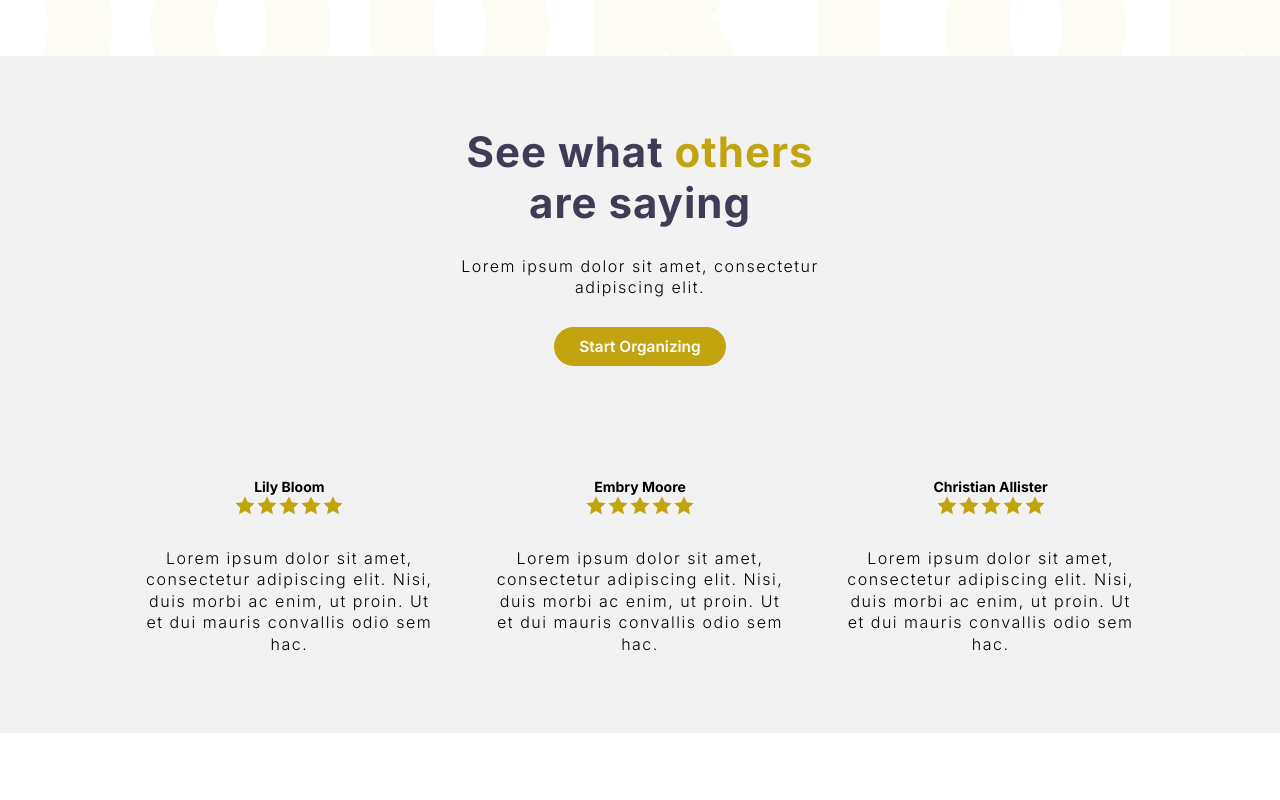
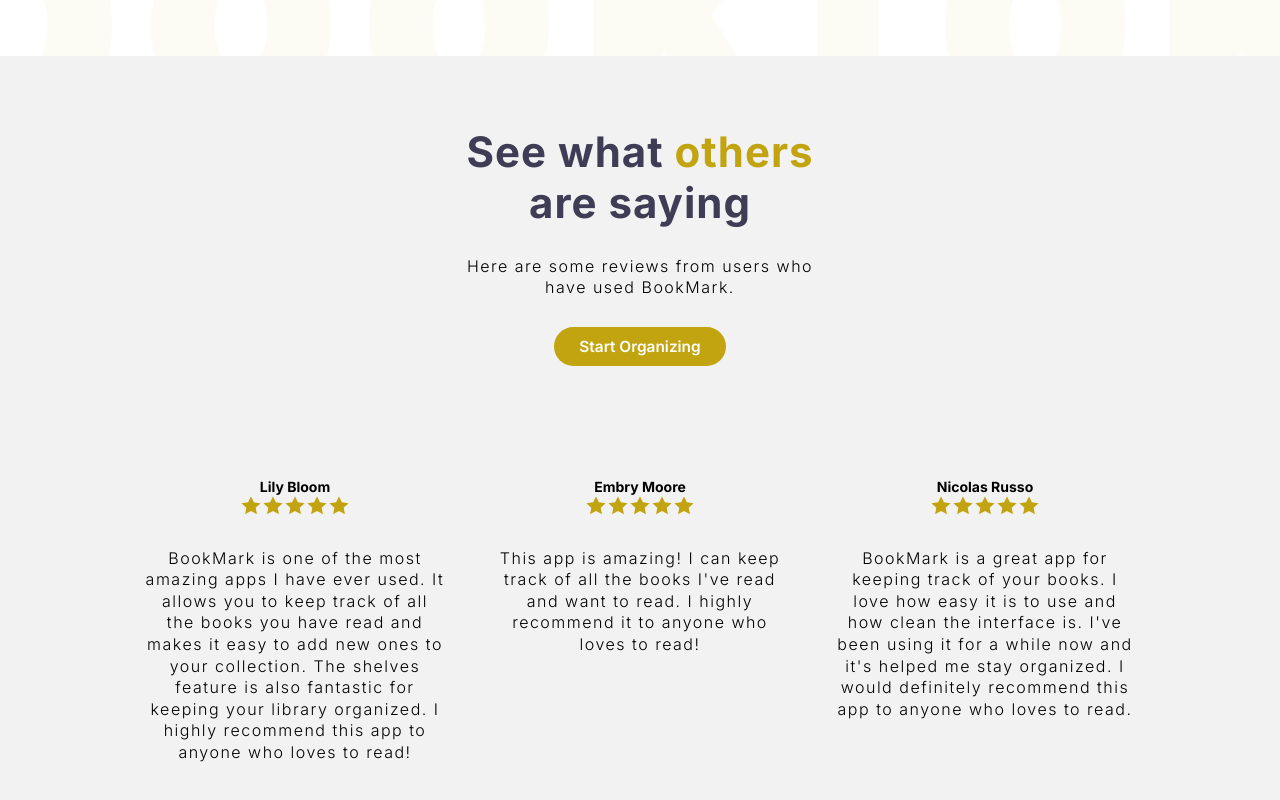
Before and after one commit to amori95917/online-bookshelf, a React (Create React App) app: page / in a window 1280 px wide. Shown: the part 3313-4113 px from the top of the page. Before the commit the page ends 4046 px from the top, so only its background shows below. Built offline with nearby package versions, Linux system fonts and the light colour scheme; no server answers.

Commit message:
Added more reviews and fixed some stying

```diff
--- a/src/components/home/Review.js
+++ b/src/components/home/Review.js
@@ -1,12 +1,16 @@
-import React from "react";
+import React, { useState } from "react";
 import Heading from "../../helpers/heading/Heading";
 import Container from "../../helpers/wrapper/Container";
 import Button from "../button/Button";
 import styled from "./Review.module.css";
 import { reviews } from "./reviews";
 import { GoStar } from "react-icons/go";
+import Modal from "../../helpers/modal/Modal";
+import Login from "../login/Login";
 
 const Review = () => {
+  const [openLoginModal, setOpenLoginModal] = useState(false);
+
   // for loop to create 5 star icon and add them to the array
   let stars = [];
   for (let index = 0; index < 5; index++) {
@@ -14,9 +18,9 @@
   }
 
   // map over the stars array and place each element with a span
-  const starsList = stars.map((star, index) => {
-    return <span key={index}>{star}</span>;
-  });
+  const starsList = stars.map((star, index) => <span key={index}>{star}</span>);
+
+  const handleClick = () => setOpenLoginModal((state) => !state);
 
   //props for heading component
   const heading = (
@@ -26,34 +30,45 @@
     </>
   );
 
-  const reviewList = reviews.map((review) => {
+  //only return 3 random reviews
+  const limitReviews = reviews.sort(() => Math.random() - 0.1).slice(0, 3);
+
+  const reviewList = limitReviews.map((review) => {
     return (
       <article key={review.id} className={styled.review}>
         <p>
           <b>{review.name}</b>
         </p>
         {starsList}
-
         <p className="para">{review.review}</p>
       </article>
     );
   });
 
   return (
+    <>
       <section className={styled.reviews}>
         <Container>
           <article className={styled["reviews-info"]}>
             <Heading className="heading-md" text={heading} />
 
             <p className="para">
-            Lorem ipsum dolor sit amet, consectetur adipiscing elit.
+              Here are some reviews from users who have used BookMark.
             </p>
 
-          <Button>Start Organizing</Button>
+            <Button onClick={handleClick}>Start Organizing</Button>
           </article>
           <section className={styled["review-list"]}>{reviewList}</section>
         </Container>
       </section>
+
+      {/* open modal to prompt user to sign in */}
+      {openLoginModal && (
+        <Modal openModal={openLoginModal} setOpenModal={setOpenLoginModal}>
+          <Login setOpenModal={setOpenLoginModal} />
+        </Modal>
+      )}
+    </>
   );
 };
 
--- a/src/components/home/Review.module.css
+++ b/src/components/home/Review.module.css
@@ -7,10 +7,10 @@
 
 .review-list {
   padding-top: 4rem;
-  display: grid;
-  grid-template-columns: repeat(auto-fit, minmax(200px, 1fr));
-  gap: 2rem;
-  place-items: center;
+  display: flex;
+  flex-wrap: wrap;
+  justify-content: space-evenly;
+  align-items: flex-start;
 }
 
 .review {
@@ -18,10 +18,14 @@
   max-width: 300px;
 }
 
-@media (min-width: 768px) {
+@media (min-width: 600px) {
   .reviews-info {
     width: 50%;
     margin: 0 auto;
+  }
+
+  .review-list {
+    gap: 2rem;
   }
 }
 
@@ -40,5 +44,6 @@
 
   .review-list {
     padding: 8rem 0 2rem;
+
   }
 }
--- a/src/components/home/reviews.js
+++ b/src/components/home/reviews.js
@@ -3,18 +3,67 @@
     id: 1,
     name: "Lily Bloom",
     review:
-      "Lorem ipsum dolor sit amet, consectetur adipiscing elit. Nisi, duis morbi ac enim, ut proin. Ut et dui mauris convallis odio sem hac.",
+      "BookMark is one of the most amazing apps I have ever used. It allows you to keep track of all the books you have read and makes it easy to add new ones to your collection. The shelves feature is also fantastic for keeping your library organized. I highly recommend this app to anyone who loves to read!",
   },
   {
     id: 2,
     name: "Embry Moore",
     review:
-      "Lorem ipsum dolor sit amet, consectetur adipiscing elit. Nisi, duis morbi ac enim, ut proin. Ut et dui mauris convallis odio sem hac.",
+      "This app is amazing! I can keep track of all the books I've read and want to read. I highly recommend it to anyone who loves to read!",
   },
   {
     id: 3,
     name: "Christian Allister",
     review:
-      "Lorem ipsum dolor sit amet, consectetur adipiscing elit. Nisi, duis morbi ac enim, ut proin. Ut et dui mauris convallis odio sem hac.",
+      "BookMark is a great app for keeping track of your books. You can add shelves to keep your library organized. I've been using this app for a while now, and it's really helped me keep my reading habits in check. I highly recommend it to any book lover out there.",
+  },
+  {
+    id: 4,
+    name: "Olive Smith",
+    review:
+      "BookMark is a fantastic app that allows users to create an online bookshelf. It's easy to use and has a clean interface. I highly recommend it for anyone looking for a way to stay organized with their reading list.",
+  },
+  {
+    id: 5,
+    name: "Nicolas Russo",
+    review:
+      "BookMark is a great app for keeping track of your books. I love how easy it is to use and how clean the interface is. I've been using it for a while now and it's helped me stay organized. I would definitely recommend this app to anyone who loves to read.",
+  },
+  {
+    id: 6,
+    name: "Elena Abelli",
+    review:
+      "BookMark is a great app for organizing your books. It's easy to use and has a clean interface. I love how I can add shelves to my library to help me keep track of what I've read and what I want to read. This app is a must-have for any book lover.",
+  },
+  {
+    id: 7,
+    name: "Atlas Corrigan",
+    review:
+      "BookMark is a great app for anyone who loves to read. It's easy to use and has a clean interface. You can add books to your library and create shelves to help you stay organized. The user experience is great. I highly recommend this app. I wish I found it sooner.",
+  },
+  {
+    id: 8,
+    name: "Poppy Wright",
+    review:
+      "BookMark is an excellent app that allows users to create an online bookshelf. The interface is clean and easy to use, and the user experience is great. I highly recommend this app to anyone looking for a way to organize their books.",
+  },
+  {
+    id: 9,
+    name: "Sean Bell",
+    review:
+      " I love this app. If you're looking for a way to organize your books. THIS IS IT! The interface is clean and user-friendly. I've been using it for a while now, and it's helped me stay organized and on top of my reading. Thanks, BookMark!",
+  },
+  {
+    id: 10,
+    name: "Piper Bellinger",
+    review:
+      "I absolutely love this app! I've been using it for a few months now to keep track of all the books I've read and it's been so helpful. I love how easy it is to use and how simple the UI is. It's helped me stay organized and I would highly recommend it to anyone looking for a great online bookshelf app.",
+  },
+
+  {
+    id: 11,
+    name: "Gianna Marino",
+    review:
+      "BookMark is an amazing app! I've been using it to keep track of all the books I've read and it's been a huge help. I love how easy it is to use. It's been a great experience overall and I recommend it to anyone looking for a good online bookshelf.",
   },
 ];
```
Lines whose indentation alone changed are shown as unchanged.
